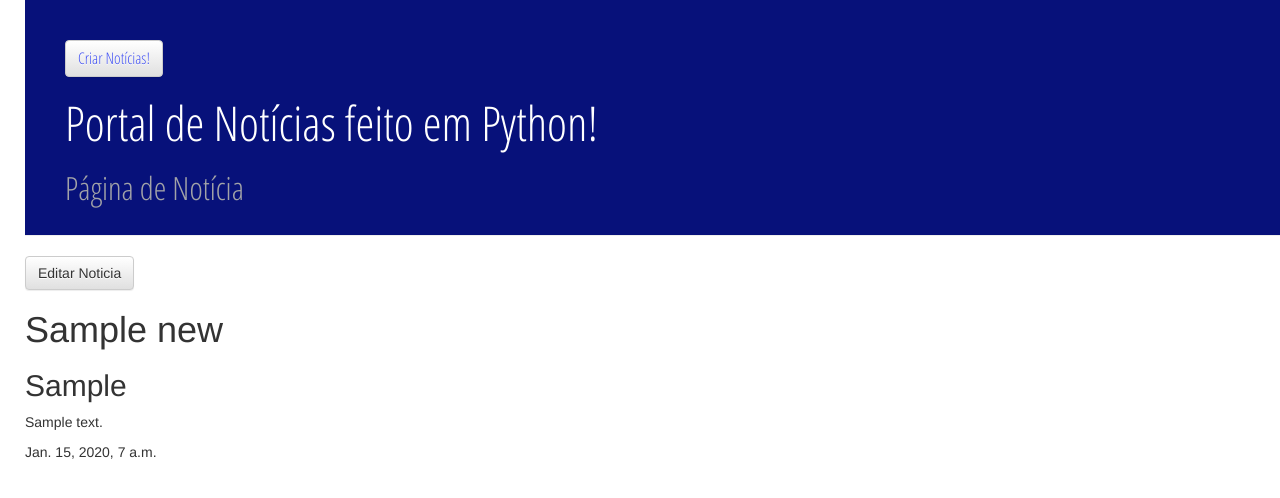
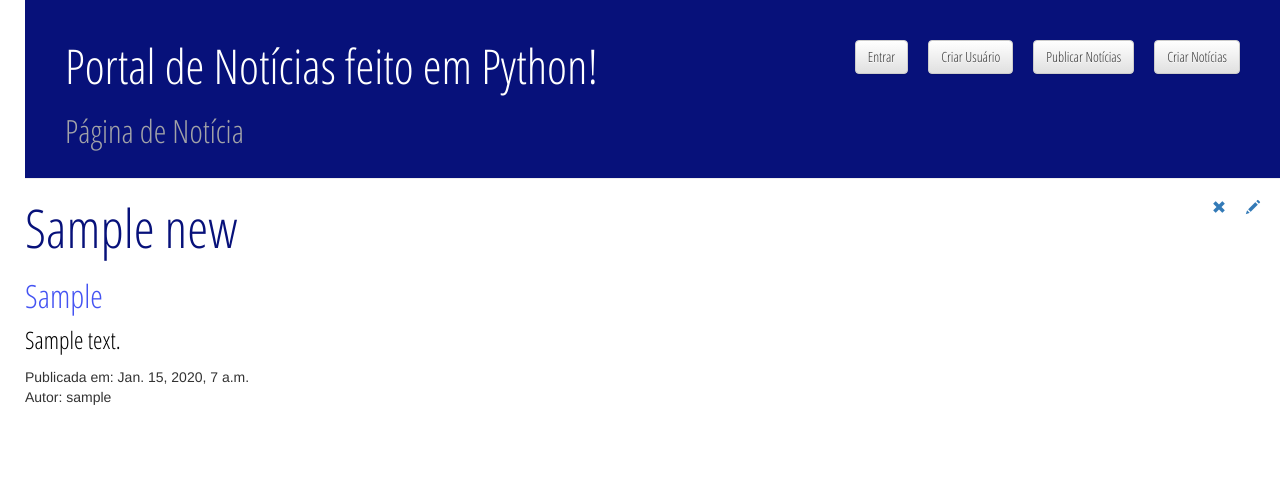
Before and after one commit to Makrau/site_teste_django, a Django app: page /news/1/ in a window 1280 px wide. Shown: the top 498 px of the page. Run offline with Django 3.2, Linux system fonts and the light colour scheme; tables that the repository leaves empty hold one stand-in row (values such as "Sample post"); some libraries are stand-ins or nearby versions.

Commit message:
Possivel editar e excluir noticias

```diff
--- a/news/models.py
+++ b/news/models.py
@@ -8,9 +8,10 @@ class News(models.Model):
     author = models.ForeignKey('auth.User')
     title = models.CharField(max_length = 100)
     caption = models.CharField(max_length = 200)
-    news_text = models.TextField(null = False, default = "Preencha aqui sua notícia!");
+    news_text = models.TextField(null = False, default = "Preencha aqui sua notícia!", );
     created_date = models.DateTimeField(default = timezone.now)
     published_date = models.DateTimeField(blank = True, null = True)
+    #news_type = models.
 
     def publish(self):
         self.published_date = timezone.now()
@@ -18,3 +19,5 @@ class News(models.Model):
 
     def __str__(self):
         return self.title
+
+#class User(models.Model):
--- a/news/static/css/news.css
+++ b/news/static/css/news.css
@@ -25,9 +25,16 @@
     font-family: 'Open Sans Condensed', sans-serif;
 }
 
+.page-header h3 a {
+    color:#4453F2;
+    font-size: 12pt;
+    text-decoration: none;
+    font-family: 'Open Sans Condensed', sans-serif;
+}
+
 .news_on_home h1 a{
     color:#07117A;
-    font-size: 24pt;
+    font-size: 32pt;
     font-family: 'Open Sans Condensed', sans-serif;
 }
 
@@ -36,7 +43,7 @@
     font-family: 'Open Sans Condensed', sans-serif;
 }
 
-.news h1{
+.news h1, h1 a{
     color:#07117A;
     font-size: 40pt;
     font-family: 'Open Sans Condensed', sans-serif;
@@ -54,12 +61,50 @@
     font-family: 'Open Sans Condensed', sans-serif;
 }
 
+.news h3 a {
+    color:#4453F2;
+    font-size: 12pt;
+    text-decoration: none;
+    font-family: 'Open Sans Condensed', sans-serif;
+}
+
 .news p{
     color:#000000;
     font-size: 18pt;
     font-family: 'Open Sans Condensed', sans-serif;
 }
 
+.news {
+    margin-bottom: 70px;
+}
+
+.news_on_home {
+    margin-bottom: 70px;
+}
+
+.news-options a{
+    margin-right: 20px;
+    float: right;
+}
+
+.create_news h1 {
+    color:#000000;
+    font-size: 40pt;
+    font-family: 'Open Sans Condensed', sans-serif;
+
+}
+
 body {
     padding-left: 25px;
 }
+
+.top-menu, .top-menu:hover, .top-menu:visited {
+    color: #ffffff;
+    float: right;
+    font-size: 26pt;
+    margin-right: 20px;
+}
+
+.news-form textarea, .news-form input {
+    width: 100%;
+}
--- a/news/templates/news/base.html
+++ b/news/templates/news/base.html
@@ -11,14 +11,14 @@
 
     <body>
         <div class="page-header">
-            <h2><a class="btn btn-default" href="{% url 'news.views.create_news' %}" class="top-menu">Criar Notícias!</a>   </h2>
+            <h3><a href="{% url 'news.views.create_news' %}"  class="top-menu"><span class="btn btn-default">Criar Notícias</span></a></h3>
+            <h3><a href="{% url 'news_draft_list' %}" class="top-menu"><span class="btn btn-default">Publicar Notícias</span></a></h3>
+            <h3><a href="{% url 'create_user' %}" class="top-menu"><span class="btn btn-default">Criar Usuário</span></a></h3>
+            <h3><a href="{% url 'user_login' %}" class="top-menu"><span class="btn btn-default">Entrar</span></a></h3>
             <h1><a href="{% url 'news.views.home' %}">Portal de Notícias feito em Python!</a></h1>
             <h2>{{page_name}}</h2>
 
         </div>
-
-        <div class="user-manager">
-            <h3><a class=
 
         {% block content %}
         {% endblock %}
--- a/news/templates/news/show_news.html
+++ b/news/templates/news/show_news.html
@@ -1,25 +1,28 @@
 {% extends 'news/base.html' %}
 
 <div class="content_container">
-    <div class="row">
-        <div class="col-md-8">
     {% block content %}
         <div class="news">
-                    {% if selected_news.published_date %}
-                        <h2><a class="btn btn-default" href="{% url 'edit_news' pk=selected_news.pk %}">
-                        Editar Noticia</a></h2>
+            <div class="news-options">
+                <a  href="{% url 'news.views.edit_news' pk=selected_news.pk %}"><span class="glyphicon glyphicon-pencil"></span></a>
+                <a href="{% url 'news.views.remove_news' pk=selected_news.pk %}"><span class="glyphicon glyphicon-remove"></span></a>
+            </div>
+
             <h1>{{selected_news.title}} </h1>
             <h2>{{selected_news.caption}} </h2>
 
             <p>{{selected_news.news_text|linebreaks}}</p>
 
+            {% if selected_news.published_date %}
             <div class="date">
-                            {{selected_news.published_date}}
+                Publicada em: {{selected_news.published_date}}
+                <br>
+                Autor: {{selected_news.author}}
             </div>
+            {% else %}
+                <a class="btn btn-default" href="{% url 'news.views.publish_news' pk=selected_news.pk %}">Publicar a Notícia</a>
             {% endif %}
         </div>
 
     {% endblock%}
 </div>
-    </div>
-</div>
--- a/news/urls.py
+++ b/news/urls.py
@@ -2,8 +2,13 @@ from django.conf.urls import include, url
 from . import views
 
 urlpatterns = [
-    url(r'^$', views.home),
+    url(r'^$', views.home, name='home'),
     url(r'^news/(?P<pk>[0-9]+)/$', views.show_news),
     url(r'news/create_news/$', views.create_news, name='create_news'),
-    url(r'^news/(?P<pk>[0-9]+)/edit/$', views.edit_news, name='edit_news')
+    url(r'^news/(?P<pk>[0-9]+)/edit/$', views.edit_news, name='edit_news'),
+    url(r'^news_drafts/$', views.news_draft_list, name ='news_draft_list'),
+    url(r'^news/(?P<pk>\d+)/publish_news/$', views.publish_news, name='publish_news'),
+    url(r'^news/(?P<pk>\d+)/remove_news/$', views.remove_news, name='remove_news'),
+    url(r'^user/create_user/$', views.create_user, name='create_user'),
+    url(r'^login/$', views.user_login, name='user_login'),
 ]
--- a/news/views.py
+++ b/news/views.py
@@ -1,45 +1,19 @@
 from django.shortcuts import render, get_object_or_404, redirect
 from django import http
+from django.http import HttpResponseRedirect, HttpResponse
 from news.models import News
 from django.utils import timezone
 from .forms import NewsForm
+from .forms import UserForm
+from django.contrib.auth import login, authenticate
+from django.contrib.auth.decorators import login_required
+from django.contrib.auth.models import User
 
 
 
 # Create your views here.
 
-
-def create_news(request):
-
-    if request.method == "POST":
-        news_form = NewsForm(request.POST)
-
-
-        if news_form.is_valid():
-            news_form = news_form.save(commit=False)
-            news_form.author = request.user
-            news_form.published_date = timezone.now()
-            news_form.save()
-
-            return redirect('news.views.show_news', pk=news_form.pk)
-    else:
-        news_form = NewsForm()
-
-
-
-        # information = {
-        #     'news_form' : news_form,
-        #     'page_name' : page_name
-        # }
-    page_name = "Criando uma nova Notícia!"
-
-    information = {
-            'news_form' : news_form,
-            'page_name' : page_name
-        }
-
-    return render(request, 'news/create_news.html', information)
-
+@login_required
 def edit_news(request, pk):
     news = get_object_or_404(News, pk=pk)
 
@@ -57,9 +31,11 @@ def edit_news(request, pk):
         news_form = NewsForm(instance=news)
 
     page_name = "Editando a Notícia"
+    button_name = "Editar Notícia"
     information = {
         'news_form' : news_form,
-        'page_name' : page_name
+        'page_name' : page_name,
+        'button_name' : button_name
     }
     return render(request, 'news/create_news.html', information)
 
@@ -83,3 +59,94 @@ def home(request):
     }
 
     return render(request, 'news/home.html', information)
+@login_required
+def news_draft_list(request):
+    news_list = News.objects.filter(published_date__isnull=True).order_by('-created_date')
+    page_name = "Lista de notícias não publicadas"
+
+    information = {
+    'news_list' : news_list,
+    'page_name' : page_name
+    }
+
+    return render(request, 'news/news_draft_list.html', information)
+@login_required
+def publish_news(request, pk):
+    news = get_object_or_404(News, pk=pk)
+    news.publish()
+
+    return redirect('news.views.show_news', pk=pk)
+@login_required
+def remove_news(request, pk):
+    news = get_object_or_404(News, pk=pk)
+    news.delete()
+
+    return redirect('news.views.home')
+@login_required
+def create_news(request):
+
+    if request.method == "POST":
+        news_form = NewsForm(request.POST)
+
+        if news_form.is_valid():
+            news_form = news_form.save(commit=False)
+            news_form.author = request.user
+            news_form.save()
+
+            return redirect('news.views.show_news', pk=news_form.pk)
+    else:
+        news_form = NewsForm()
+
+    page_name = "Criando uma nova Notícia!"
+    button_name = "Criar Notícia"
+
+    information = {
+            'news_form' : news_form,
+            'page_name' : page_name,
+            'button_name' : button_name
+        }
+
+    return render(request, 'news/create_news.html', information)
+
+def create_user(request):
+    if request.method == "POST":
+        user_form = UserForm(request.POST)
+
+        if user_form.is_valid():
+            new_user = User.objects.create_user(**user_form.cleaned_data)
+            #login(request, new_user)
+
+            return redirect('news.views.home')
+
+    else:
+        user_form = UserForm()
+
+    page_name = "Página de criação de usuário"
+    button_name = "Criar Usuário"
+    information = {
+        'user_form' : user_form,
+        'button_name' : button_name,
+        'page_name' : page_name
+    }
+
+    return render(request, 'news/create_user.html', information)
+
+def user_login(request):
+    if request.method == "POST":
+        username = request.POST['username']
+        password = request.POST['password']
+
+        user = authenticate(username=username, password=password)
+
+        if user:
+            if user.is_active:
+                login(request, user)
+                return redirect('news.views,home')
+
+            else:
+                return HttpResponse("Conta desativada")
+
+        else:
+            return HttpResponse("Nome de usuário ou senha inválidos!.")
+    else:
+        return render(request, 'login.html')
```
Also changed, not shown: news/forms.py (+12 -0 lines), news/templates/news/create_news.html (+7 -5 lines), news/templates/news/create_user.html (added, +13 -0 lines), news/templates/news/news_draft_list.html (added, +11 -0 lines), news/templates/news/user_login.html (added, +17 -0 lines), news/migrations/0003_auto_20160615_1125.py (added), news/migrations/0004_auto_20160615_2226.py (added). Lines whose indentation alone changed are shown as unchanged.
